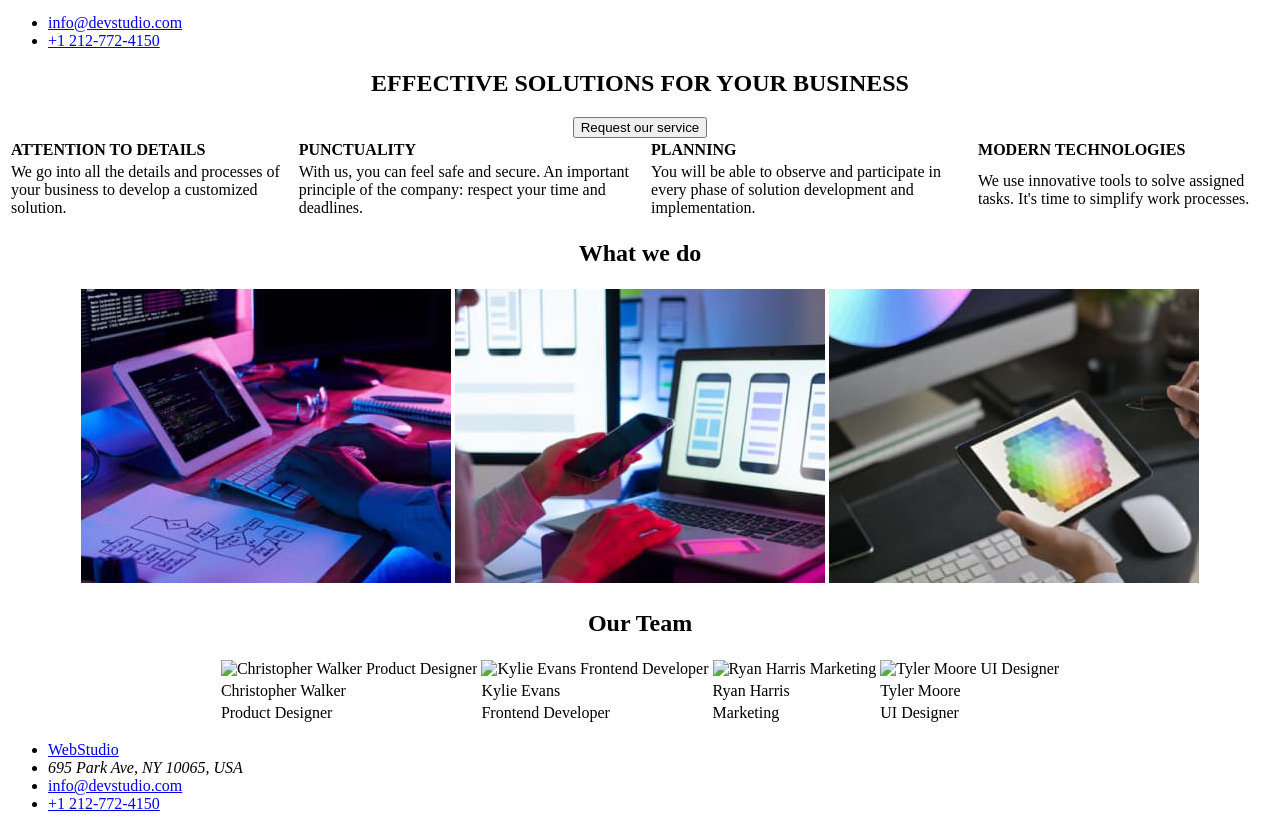
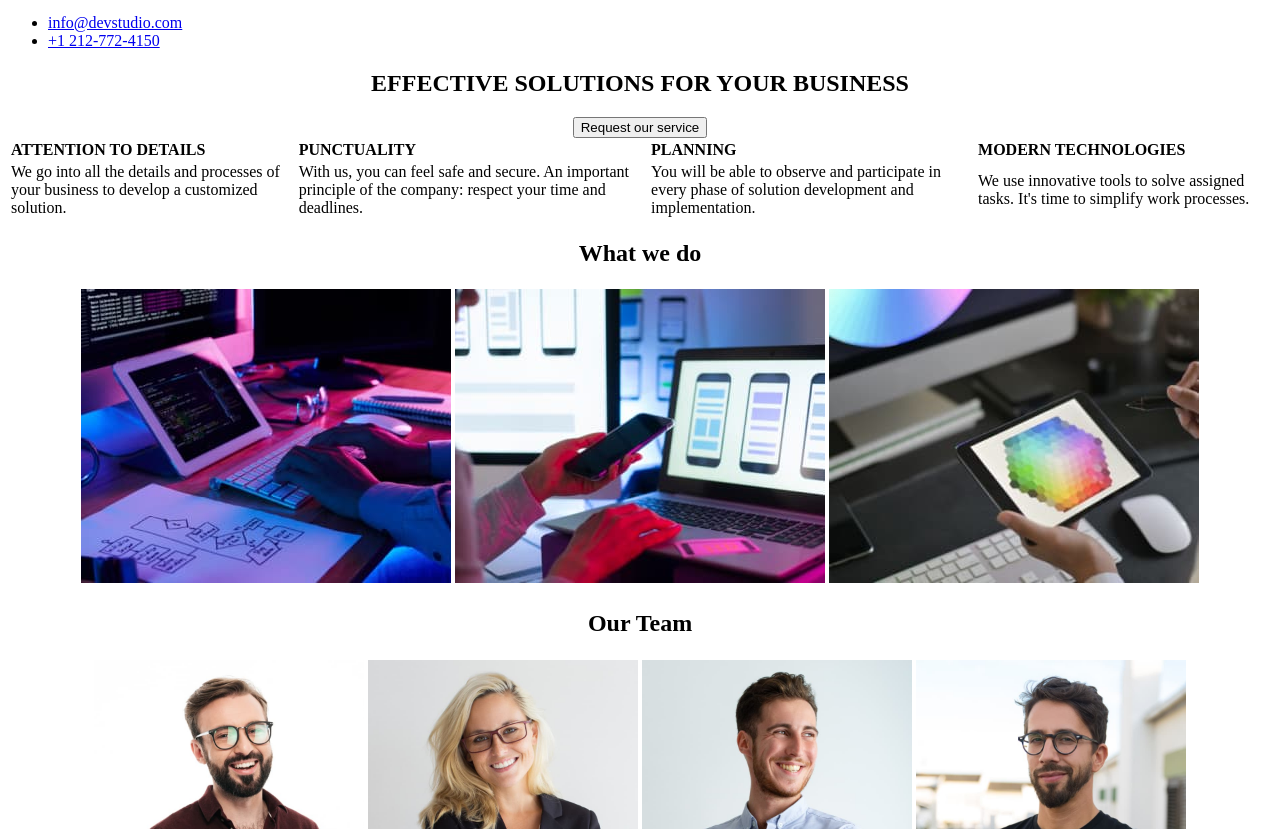
Before and after one commit to danretegan/WebStudio-table, a plain HTML site: page index.html in a window 1280 px wide. Shown: the part 123-952 px from the top of the page. Drawn offline with Linux system fonts and the light colour scheme; the site is published under a folder, as on GitHub Pages, so addresses that start at the root find nothing.

Commit message:
I fixed the path to the images.
I fixed the path to the images.

```diff
--- a/index.html
+++ b/index.html
@@ -104,7 +104,7 @@
           <tr>
             <td>
               <img
-                src="/images/team/1walker.jpg"
+                src="images/team/1walker.jpg"
                 alt="Christopher Walker Product Designer"
                 width="270"
                 height="260"
@@ -112,7 +112,7 @@
             </td>
             <td>
               <img
-                src="/images/team/2evans.jpg"
+                src="images/team/2evans.jpg"
                 alt="Kylie Evans Frontend Developer"
                 width="270"
                 height="260"
@@ -120,7 +120,7 @@
             </td>
             <td>
               <img
-                src="/images/team/3harris.jpg"
+                src="images/team/3harris.jpg"
                 alt="Ryan Harris Marketing"
                 width="270"
                 height="260"
@@ -128,7 +128,7 @@
             </td>
             <td>
               <img
-                src="/images/team/4moore.jpg"
+                src="images/team/4moore.jpg"
                 alt="Tyler Moore UI Designer"
                 width="270"
                 height="260"
```
